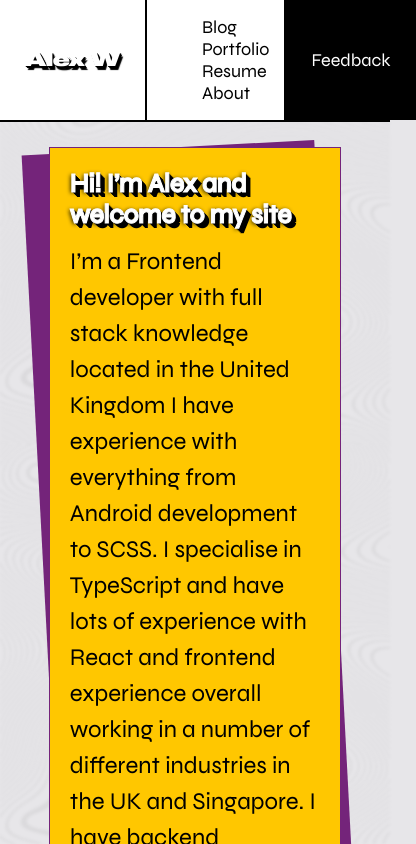
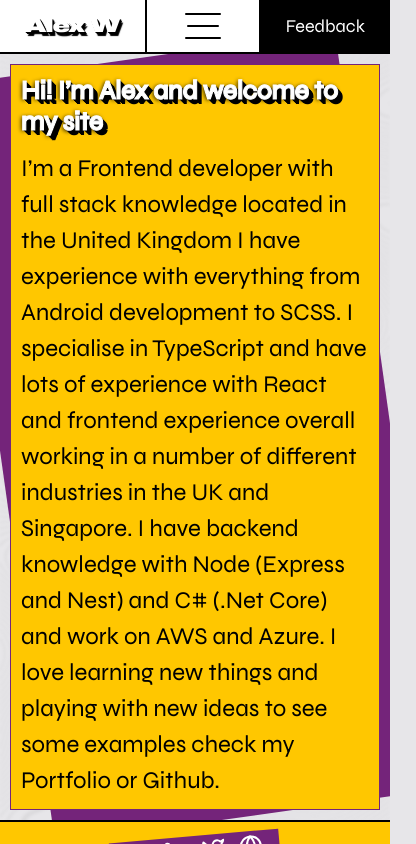
Before and after one commit to anontyro/co.alexwilkinson.frontend, a Next.js app: page / in a window 390 px wide. Shown: the top 844 px of the page, 416 px wide, since content can reach past the window. Built offline with nearby package versions, Linux system fonts and the light colour scheme; no server answers; a web font is replaced by a local one; what miragejs would draw is missing.

Commit message:
chore: made the site responsive for mobile

```diff
--- a/src/components/NavBar/NavBar.module.scss
+++ b/src/components/NavBar/NavBar.module.scss
@@ -1,11 +1,13 @@
 @import "../../scss/spacing";
 @import "../../scss/colours";
+@import "../../scss/breakpoints";
 
 .navBarContainer {
   display: flex;
   justify-content: space-between;
   border-bottom: px-to-rem(2px) solid $site-black;
   background-color: $site-white;
+  height: px-to-rem(54px);
 }
 
 .brandContainer {
@@ -20,6 +22,22 @@
   &:hover {
     background-color: $site-white;
     text-decoration: none;
+  }
+}
+
+.hamburgerMenu {
+  display: flex;
+  align-items: center;
+  justify-content: center;
+  padding: 0 px-to-rem(25px);
+  flex-shrink: 0;
+  cursor: pointer;
+  &:hover {
+    background-color: $site-white;
+    text-decoration: none;
+  }
+  @include breakpointTablet {
+    display: none;
   }
 }
 
@@ -47,6 +65,7 @@
 }
 
 nav.navBar {
+  display: none;
   width: 100%;
   .mainNav {
     width: 100%;
@@ -62,4 +81,7 @@ nav.navBar {
       }
     }
   }
+  @include breakpointTablet {
+    display: inherit;
+  }
 }
--- a/src/components/NavBar/index.tsx
+++ b/src/components/NavBar/index.tsx
@@ -1,5 +1,6 @@
 import styles from "./NavBar.module.scss";
 import Text from "../../components/Text";
+import HamburgerIcon from "../Icons/hamburger.svg";
 
 const NavBar: React.FC = () => {
   return (
@@ -8,6 +9,9 @@ const NavBar: React.FC = () => {
         <Text className={styles.navBarLogo} component="h1" variant="brand">
           Alex W
         </Text>
+      </div>
+      <div className={styles.hamburgerMenu}>
+        <HamburgerIcon />
       </div>
       <nav className={styles.navBar}>
         <ol className={styles.mainNav}>
--- a/src/components/PageSections/BasePageSection.module.scss
+++ b/src/components/PageSections/BasePageSection.module.scss
@@ -1,23 +1,39 @@
 @import "../../scss/spacing";
 @import "../../scss/colours";
+@import "../../scss/breakpoints";
 
 .sectionContainer {
   position: relative;
-  margin: px-to-rem(25px) 0;
+  overflow: hidden;
+
+  @include breakpointTablet {
+    margin: px-to-rem(25px) 0;
+    overflow: initial;
+  }
 }
 
 .textContainer {
   background-color: $site-colour-secondary;
-  padding: px-to-rem(20px);
   border: px-to-rem(1px) solid $site-colour-primary;
+  padding: px-to-rem(10px);
+  margin: px-to-rem(10px);
+
+  @include breakpointTablet {
+    padding: px-to-rem(20px);
+    margin: 0;
+  }
 }
 .backgroundSqaure {
-  position: absolute;
   top: 0;
   left: 0;
+  position: absolute;
   width: 100%;
   z-index: -1;
   height: 100%;
   background-color: $site-colour-primary;
-  transform: rotate(-3deg);
+  transform: rotate(-8deg);
+
+  @include breakpointTablet {
+    transform: rotate(-3deg);
+  }
 }
--- a/src/components/_layout/StandardLayout.module.scss
+++ b/src/components/_layout/StandardLayout.module.scss
@@ -1,5 +1,6 @@
 @import "../../scss/spacing";
 @import "../../scss/colours";
+@import "../../scss/breakpoints";
 
 .standardLayout {
   height: 100%;
@@ -19,10 +20,13 @@
 }
 
 .mainContent {
-  width: 75%;
+  width: 100%;
   margin: auto;
   flex: 1 0 auto;
   max-width: px-to-rem(1080px);
+  @include breakpointTablet {
+    width: 75%;
+  }
 }
 
 .mainFooter {
--- a/src/scss/_breakpoints.scss
+++ b/src/scss/_breakpoints.scss
@@ -3,12 +3,6 @@
 $breakpoint-mobile: 320 * $spacing-pixel !default;
 $breakpoint-tablet: 768 * $spacing-pixel !default;
 $breakpoint-desktop: 1024 * $spacing-pixel !default;
-
-@mixin breakpointMobile {
-  @media (min-width: #{$breakpoint-mobile}) {
-    @content;
-  }
-}
 
 @mixin breakpointTablet {
   @media (min-width: #{$breakpoint-tablet}) {
```
Also changed, not shown: src/components/Icons/hamburger.svg (added).
